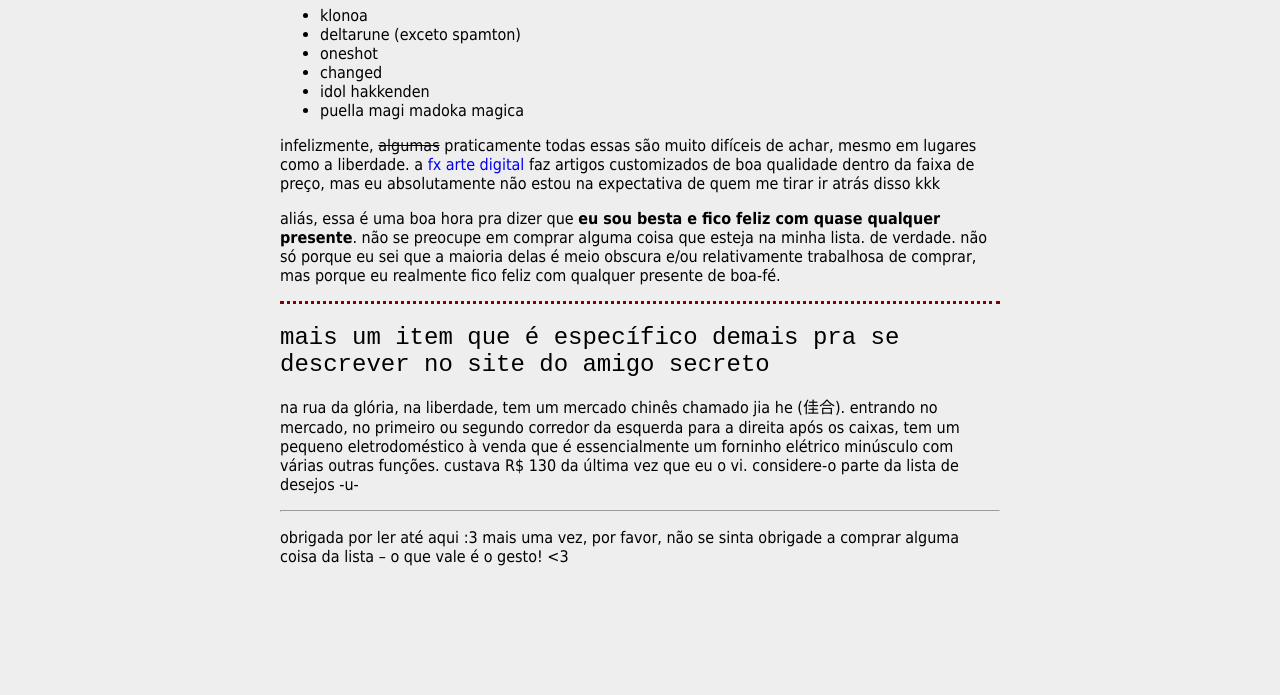
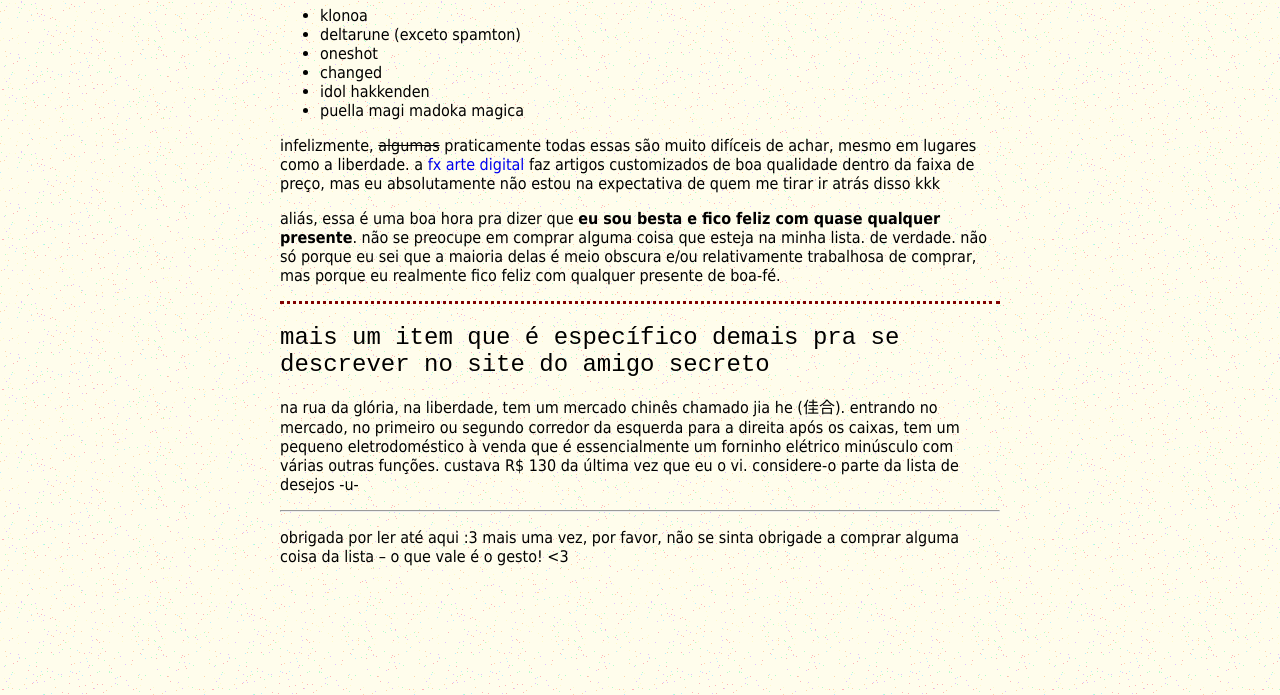
Before and after one commit to rari-teh/rari-teh.github.io, a plain HTML site: page unlisted/ss2k22.htm in a window 1280 px wide. Shown: the part 105-800 px from the top of the page. Drawn offline with Linux system fonts and the light colour scheme.

Commit message:
these will never stop coming

```diff
--- a/unlisted/ss2k22.htm
+++ b/unlisted/ss2k22.htm
@@ -4,6 +4,14 @@
 		<link rel="icon" type="image/png" href="/favicon.png" />
 		<link rel="stylesheet" type="text/css" href="/content.css" />
 		<style type="text/css">
+		body
+		{
+			background-image: url(/img/bg/soft.png);
+			background-repeat: repeat;
+			max-width: 45em;
+			margin: auto;
+			padding: 1em 0;
+		}
 		h1
 		{
 			font-family: "Courier New", "Roboto Mono", "SF Mono", mono;
@@ -19,7 +27,7 @@
 		}
 		</style>
 	</head>
-	<body style="max-width: 45em; margin: auto; padding: 1em 0;">
+	<body>
 		<h1>fandoms</h1>
 		<hr />
 		<p>considere qualquer item de uma fandom que eu goste muito parte integrante da lista de desejos:</p>
```
